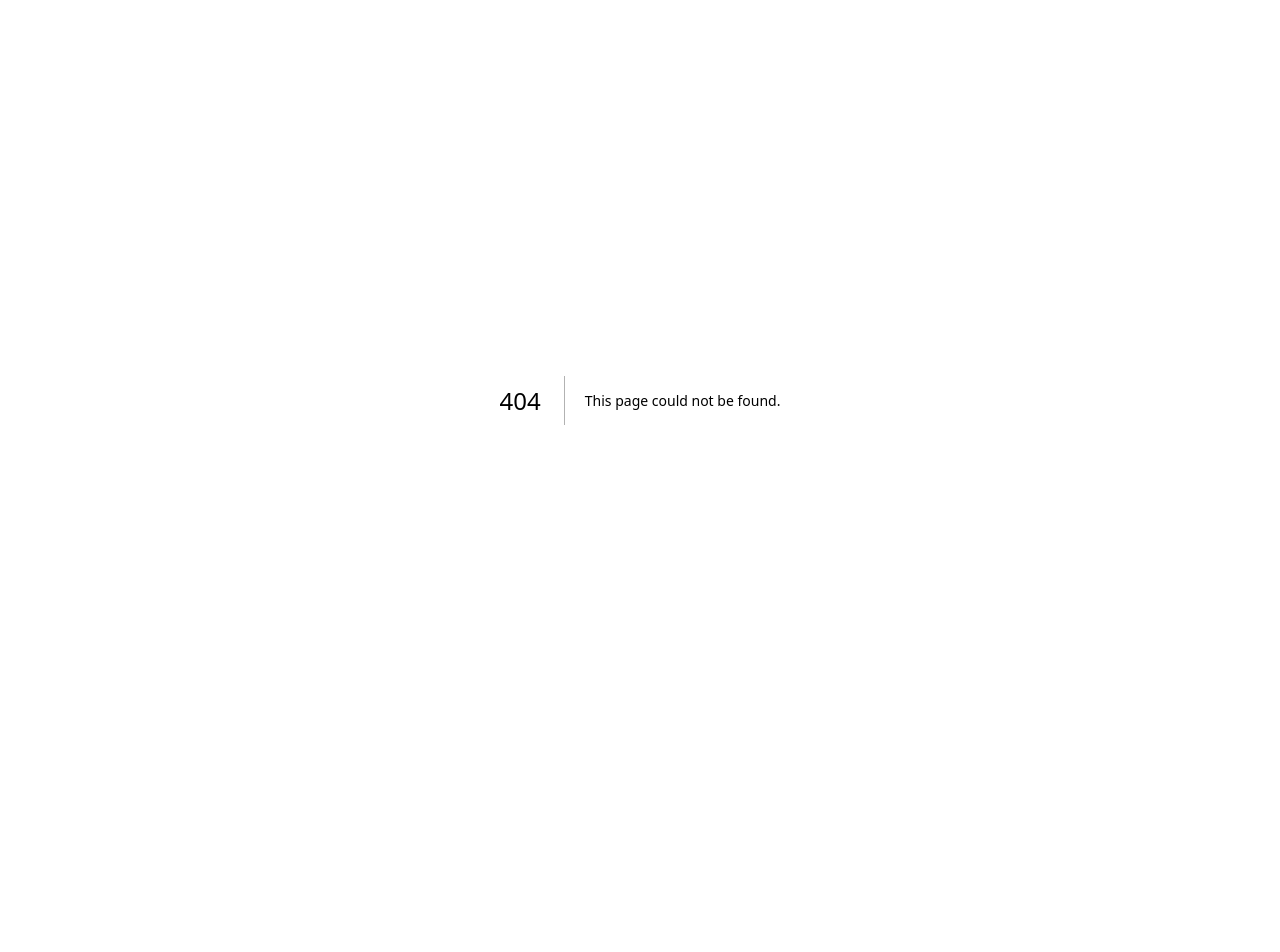
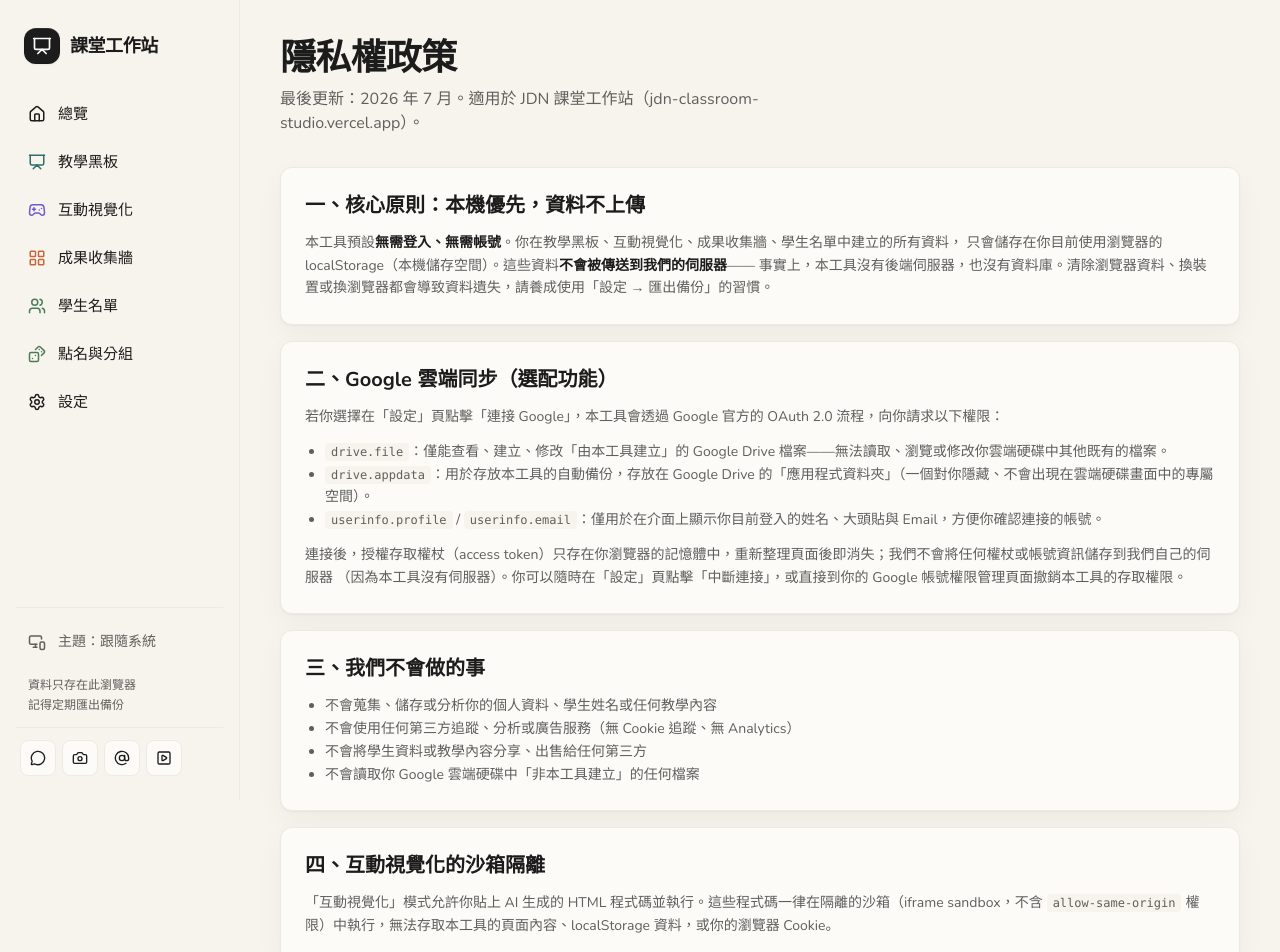
Before and after one commit to FW1201/jdn-classroom-studio, a Next.js app: page /privacy in a window 1280 px wide. Before the commit this address had no page. Shown: the top 952 px of the page. Before the commit the page ends 800 px from the top, so only its background shows below. Built offline with nearby package versions, Linux system fonts and the light colour scheme.

Commit message:
auto: sync 2026-07-10 16:37

```diff
--- /dev/null
+++ b/src/app/privacy/page.tsx
@@ -0,0 +1,97 @@
+import type { Metadata } from "next";
+import Link from "next/link";
+import { AppShell } from "@/components/layout/AppShell";
+import { PageHeader } from "@/components/ui/PageHeader";
+import { Card } from "@/components/ui/Card";
+
+export const metadata: Metadata = {
+  title: "隱私權政策｜JDN 課堂工作站",
+  description: "JDN 課堂工作站的資料處理與隱私權政策說明。",
+};
+
+function Section({ title, children }: { title: string; children: React.ReactNode }) {
+  return (
+    <Card className="flex flex-col gap-3 p-6">
+      <h2 className="text-xl font-bold">{title}</h2>
+      <div className="flex flex-col gap-3 text-sm leading-relaxed text-text-muted">
+        {children}
+      </div>
+    </Card>
+  );
+}
+
+export default function PrivacyPage() {
+  const updated = "2026 年 7 月";
+  return (
+    <AppShell>
+      <PageHeader
+        title="隱私權政策"
+        desc={`最後更新：${updated}。適用於 JDN 課堂工作站（jdn-classroom-studio.vercel.app）。`}
+      />
+      <div className="flex flex-col gap-4">
+        <Section title="一、核心原則：本機優先，資料不上傳">
+          <p>
+            本工具預設<strong className="text-text">無需登入、無需帳號</strong>。你在教學黑板、互動視覺化、成果收集牆、學生名單中建立的所有資料，
+            只會儲存在你目前使用瀏覽器的 localStorage（本機儲存空間）。這些資料<strong className="text-text">不會被傳送到我們的伺服器</strong>——
+            事實上，本工具沒有後端伺服器，也沒有資料庫。清除瀏覽器資料、換裝置或換瀏覽器都會導致資料遺失，請養成使用「設定 → 匯出備份」的習慣。
+          </p>
+        </Section>
+
+        <Section title="二、Google 雲端同步（選配功能）">
+          <p>
+            若你選擇在「設定」頁點擊「連接 Google」，本工具會透過 Google 官方的 OAuth 2.0 流程，向你請求以下權限：
+          </p>
+          <ul className="list-disc pl-5">
+            <li>
+              <code className="rounded bg-surface px-1.5 py-0.5 text-xs">drive.file</code>
+              ：僅能查看、建立、修改「由本工具建立」的 Google Drive 檔案——無法讀取、瀏覽或修改你雲端硬碟中其他既有的檔案。
+            </li>
+            <li>
+              <code className="rounded bg-surface px-1.5 py-0.5 text-xs">drive.appdata</code>
+              ：用於存放本工具的自動備份，存放在 Google Drive 的「應用程式資料夾」（一個對你隱藏、不會出現在雲端硬碟畫面中的專屬空間）。
+            </li>
+            <li>
+              <code className="rounded bg-surface px-1.5 py-0.5 text-xs">userinfo.profile</code> /{" "}
+              <code className="rounded bg-surface px-1.5 py-0.5 text-xs">userinfo.email</code>
+              ：僅用於在介面上顯示你目前登入的姓名、大頭貼與 Email，方便你確認連接的帳號。
+            </li>
+          </ul>
+          <p>
+            連接後，授權存取權杖（access token）只存在你瀏覽器的記憶體中，重新整理頁面後即消失；我們不會將任何權杖或帳號資訊儲存到我們自己的伺服器
+            （因為本工具沒有伺服器）。你可以隨時在「設定」頁點擊「中斷連接」，或直接到你的 Google 帳號權限管理頁面撤銷本工具的存取權限。
+          </p>
+        </Section>
+
+        <Section title="三、我們不會做的事">
+          <ul className="list-disc pl-5">
+            <li>不會蒐集、儲存或分析你的個人資料、學生姓名或任何教學內容</li>
+            <li>不會使用任何第三方追蹤、分析或廣告服務（無 Cookie 追蹤、無 Analytics）</li>
+            <li>不會將學生資料或教學內容分享、出售給任何第三方</li>
+            <li>不會讀取你 Google 雲端硬碟中「非本工具建立」的任何檔案</li>
+          </ul>
+        </Section>
+
+        <Section title="四、互動視覺化的沙箱隔離">
+          <p>
+            「互動視覺化」模式允許你貼上 AI 生成的 HTML 程式碼並執行。這些程式碼一律在隔離的沙箱（iframe sandbox，不含
+            <code className="mx-1 rounded bg-surface px-1.5 py-0.5 text-xs">allow-same-origin</code>
+            權限）中執行，無法存取本工具的頁面內容、localStorage 資料，或你的瀏覽器 Cookie。
+          </p>
+        </Section>
+
+        <Section title="五、聯絡我們">
+          <p>
+            本工具由數位敘事力期刊（Journal of Digital Narrative）出品。若你對本隱私權政策有任何疑問，或想申請刪除已連接的 Google
+            授權，歡迎透過期刊社群管道與我們聯繫（詳見網站頁尾社群連結）。
+          </p>
+        </Section>
+
+        <p className="text-center text-xs text-text-faint">
+          <Link href="/" className="underline hover:text-text-muted">
+            返回課堂工作站首頁
+          </Link>
+        </p>
+      </div>
+    </AppShell>
+  );
+}
```
